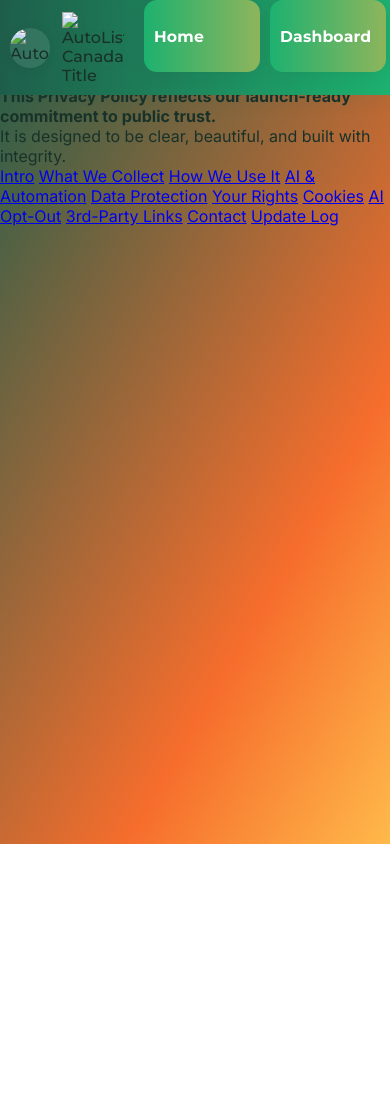
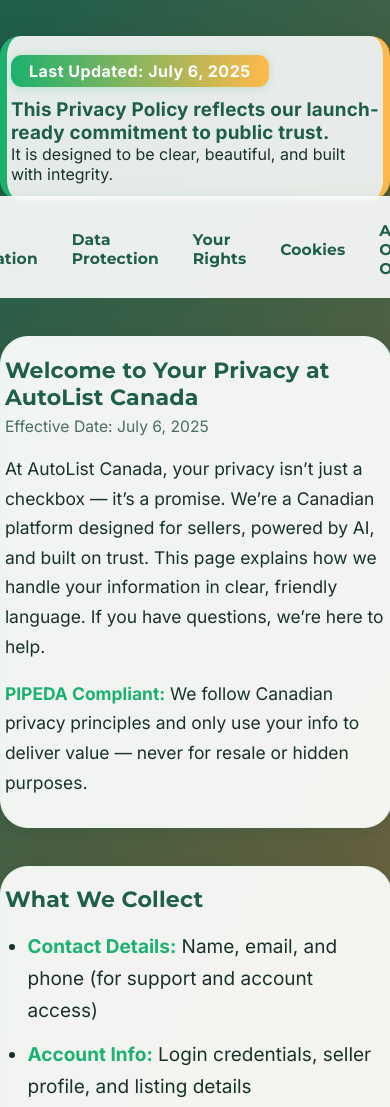
Before and after one commit to autolistcanada/autolistcanada, a plain HTML site: page privacy.html in a window 390 px wide. Shown: the top 1107 px of the page. Before the commit the page ends 844 px from the top, so only its background shows below. Drawn offline with Linux system fonts and the light colour scheme.

Commit message:
Update privacy.html

```diff
--- a/privacy.html
+++ b/privacy.html
@@ -29,185 +29,221 @@
       align-items: stretch;
       justify-content: flex-start;
     }
-    /* --- Sidebar Styles (ai-tools.html parity) --- */
-    .alc-sidebar {
-      position: fixed;
-      top: 0; left: 0;
-      width: 270px;
-      height: 100vh;
-      background: url('/assets/sidebar-background.png') center/cover no-repeat, linear-gradient(135deg, #1e5e4b 0%, #1db16f 100%);
-      background-blend-mode: multiply;
-      box-shadow: 2px 0 24px 0 rgba(32,44,32,0.13);
+    .header-callout {
+      margin: 0 auto 32px auto;
+      max-width: 820px;
+      background: rgba(255,255,255,0.88);
+      box-shadow: 0 4px 32px 0 rgba(32,44,32,0.11), 0 1.5px 8px #1e5e4b22;
+      border-radius: 20px;
+      padding: 2.1em 2.2em 2em 2.2em;
+      position: relative;
+      top: 36px;
+      z-index: 2;
+      border-left: 7px solid #1db16f;
+      border-right: 7px solid #ffb94a;
+      backdrop-filter: blur(4px);
+      text-align: left;
+      animation: fadeIn 1.2s cubic-bezier(.4,0,.2,1);
+    }
+    .header-callout strong {
+      color: #1e5e4b;
+      font-weight: 700;
+      font-size: 1.18em;
+      letter-spacing: 0.01em;
+    }
+    .header-callout .date {
+      display: inline-block;
+      background: linear-gradient(90deg, #1db16f 0%, #ffb94a 100%);
+      color: #fff;
+      border-radius: 11px;
+      font-weight: 600;
+      font-size: 1em;
+      padding: 6px 18px 6px 18px;
+      margin-bottom: 0.7em;
+      margin-right: 0.6em;
+      box-shadow: 0 1px 8px #1db16f33;
+      letter-spacing: 0.03em;
+    }
+    .sticky-nav {
+      position: sticky;
+      top: 0;
+      left: 0;
+      width: 100vw;
+      background: rgba(255,255,255,0.90);
+      box-shadow: 0 2px 20px #1e5e4b11;
+      z-index: 50;
+      display: flex;
+      justify-content: center;
+      align-items: center;
+      padding: 0.7em 0 0.3em 0;
+      gap: 0.5em;
+      overflow-x: auto;
+      border-bottom: 1.5px solid #e7f5ee;
+      backdrop-filter: blur(5px);
+    }
+    .sticky-nav a {
+      display: inline-block;
+      color: #1e5e4b;
+      font-family: 'Montserrat', 'Inter', Arial, sans-serif;
+      font-weight: 600;
+      font-size: 1.04em;
+      padding: 8px 18px;
+      margin: 0 2px;
+      border-radius: 12px;
+      text-decoration: none;
+      letter-spacing: 0.01em;
+      transition: background 0.17s, color 0.17s;
+      position: relative;
+    }
+    .sticky-nav a.active, .sticky-nav a:focus {
+      background: linear-gradient(90deg, #1db16f 0%, #ffb94a 100%);
+      color: #fff;
+      box-shadow: 0 2px 8px #1db16f33;
+      outline: none;
+    }
+    .sticky-nav a:hover {
+      background: #e7f5ee;
+      color: #e05a13;
+    }
+    @media (max-width: 700px) {
+      .header-callout { padding: 1.1em 1em 1em 1em; }
+      .sticky-nav { font-size: 0.98em; padding: 0.5em 0 0.2em 0; }
+      .sticky-nav a { padding: 7px 11px; font-size: 0.99em; }
+    }
+    .main-content {
+      width: 100vw;
+      max-width: 100vw;
+      margin: 0;
+      padding: 0;
       display: flex;
       flex-direction: column;
       align-items: center;
-      z-index: 1000;
-      transition: left 0.22s cubic-bezier(.4,0,.2,1);
+    }
+    .glass-section {
+      width: 100%;
+      max-width: 800px;
+      margin: 38px auto 0 auto;
+      background: rgba(255,255,255,0.93);
+      border-radius: 28px;
+      box-shadow: 0 8px 40px 0 rgba(32,44,32,0.13), 0 2px 12px #1e5e4b22;
+      padding: 2.7em 2.2em 2.2em 2.2em;
+      position: relative;
+      overflow: hidden;
+      backdrop-filter: blur(5px);
+      animation: fadeInUp 1.1s cubic-bezier(.4,0,.2,1);
+      border: 1.5px solid #e7f5ee;
+    }
+    .glass-section h2 {
       font-family: 'Montserrat', 'Inter', Arial, sans-serif;
+      font-size: 1.38em;
+      color: #1e5e4b;
+      margin-top: 0;
+      margin-bottom: 0.6em;
+      font-weight: 700;
+      letter-spacing: 0.01em;
     }
-    .alc-sidebar-top {
-      width: 100%;
+    .glass-section p, .glass-section ul, .glass-section li {
+      font-size: 1.09em;
+      color: #18322a;
+      line-height: 1.7;
+      margin-bottom: 0.6em;
+    }
+    .glass-section ul { padding-left: 1.3em; }
+    .glass-section strong { color: #1db16f; }
+    .glass-section .subtext {
+      font-size: 0.98em;
+      color: #4b6e61;
+      margin-top: -0.4em;
+      margin-bottom: 0.7em;
+      display: block;
+    }
+    .rights-section {
+      margin: 44px auto 0 auto;
+      max-width: 800px;
+      background: rgba(255,255,255,0.98);
+      border-radius: 30px;
+      box-shadow: 0 8px 40px 0 rgba(32,44,32,0.15), 0 2px 12px #1db16f33;
+      border: 2.5px solid #1db16f;
+      padding: 2.7em 2.2em 2.2em 2.2em;
+      position: relative;
+      overflow: hidden;
+      backdrop-filter: blur(6px);
+      animation: fadeInUp 1.2s cubic-bezier(.4,0,.2,1);
+    }
+    .rights-section h2 {
+      color: #1db16f;
+      font-size: 1.32em;
+      font-weight: 700;
+      margin-bottom: 0.9em;
+      letter-spacing: 0.02em;
+    }
+    .rights-list {
       display: flex;
-      flex-direction: column;
-      align-items: center;
-      padding-top: 38px;
-      padding-bottom: 28px;
-      gap: 17px;
-      backdrop-filter: blur(2.5px);
+      flex-wrap: wrap;
+      gap: 1.2em 2em;
+      margin: 0; padding: 0;
+      list-style: none;
+      justify-content: flex-start;
     }
-    .alc-sidebar-logo {
-      width: 67px; height: 67px;
-      border-radius: 50%;
-      box-shadow: 0 2px 12px 0 rgba(32,44,32,0.10);
-      background: rgba(255,255,255,0.10);
-      object-fit: contain;
+    .rights-list li {
+      flex: 1 1 220px;
+      display: flex;
+      align-items: flex-start;
+      gap: 0.7em;
+      background: linear-gradient(90deg, #e7f5ee 0%, #fff 100%);
+      border-radius: 16px;
+      box-shadow: 0 2px 8px #1db16f11;
+      padding: 1.1em 1.3em;
+      margin-bottom: 0.5em;
+      font-size: 1.1em;
+      border-left: 5px solid #1db16f;
+      transition: box-shadow 0.17s;
     }
-    .alc-sidebar-title {
-      width: 142px; height: auto; margin-top: 2px; object-fit: contain;
-      filter: drop-shadow(0 1px 4px rgba(80,60,30,0.07));
+    .rights-list li:hover {
+      box-shadow: 0 4px 16px #1db16f22;
+      background: #e7f5ee;
     }
-    .alc-sidebar-nav {
-      width: 100%;
-      display: flex;
-      flex-direction: column;
-      gap: 9px;
-      margin-top: 14px;
-      padding: 0 18px 0 18px;
+    .rights-list .icon {
+      font-size: 1.5em;
+      margin-right: 0.2em;
+      margin-top: 0.08em;
+      flex-shrink: 0;
     }
-    .alc-sidebar-btn {
-      display: flex; align-items: center; position: relative;
-      padding: 14px 22px;
-      font-family: 'Montserrat', 'Inter', Arial, sans-serif;
-      font-size: 1.07em;
-      font-weight: 600;
-      color: #fff;
-      background: linear-gradient(90deg, #1db16f 0%, #ffb94a 100%);
-      background-size: 200% 100%;
-      background-position: 0 0;
-      border: none;
-      border-radius: 18px;
-      margin-bottom: 2px;
-      text-decoration: none;
-      letter-spacing: 0.01em;
-      box-shadow: 0 3px 18px 0 rgba(32,44,32,0.08);
-      transition:
-        background 0.22s cubic-bezier(.4,0,.2,1),
-        color 0.17s,
-        box-shadow 0.18s,
-        transform 0.14s;
-      cursor: pointer;
-      outline: none;
-      min-height: 48px;
-      user-select: none;
-      overflow: hidden;
-      position: relative;
+    .rights-list .title {
+      font-weight: 700;
+      color: #1e5e4b;
+      margin-right: 0.2em;
     }
-    .alc-sidebar-btn:focus-visible {
-      box-shadow: 0 0 0 3px #ffb94a66;
-      z-index: 2;
-    }
-    .alc-sidebar-btn:hover, .alc-sidebar-btn:focus {
-      background-position: 100% 0;
-      color: #1e5e4b;
-      box-shadow: 0 4px 18px 0 #ffb94a44, 0 2px 8px #1db16f33;
-      transform: translateX(3px) scale(1.03);
-    }
-    .alc-sidebar-btn.active, .alc-sidebar-btn:active {
-      background: linear-gradient(90deg, #ffb94a 0%, #1db16f 100%);
-      color: #1e5e4b;
-      box-shadow: 0 6px 24px 0 #ffb94a55, 0 2px 8px #1db16f33;
-      border: 2.5px solid #ffb94a;
-      font-weight: 700;
-      z-index: 2;
-    }
-    @media (max-width: 1000px) {
-      .alc-sidebar { width: 210px; }
-      .alc-sidebar-logo { width: 54px; height: 54px; }
-      .alc-sidebar-title { width: 98px; }
-      .alc-sidebar-btn { font-size: 0.99em; padding: 12px 13px; }
-    }
-    /* --- Responsive: Mobile collapses to topnav --- */
-    .alc-sidebar-mobile {
-      position: fixed;
-      left: 0; top: 0;
-      width: 100vw;
-      height: auto;
-      min-height: unset;
-      flex-direction: row;
-      align-items: flex-start;
-      background: url('/assets/sidebar-background.png') center/cover no-repeat, linear-gradient(90deg, #1e5e4b 0%, #1db16f 100%);
-      box-shadow: 0 4px 18px #1e5e4b11;
-      z-index: 1002;
-      padding: 0;
-      overflow-x: auto;
-      overflow-y: visible;
-    }
-    .alc-sidebar-mobile .alc-sidebar-top {
-      flex-direction: row;
-      padding: 10px 8px 10px 10px;
-      gap: 12px;
-      width: auto;
-    }
-    .alc-sidebar-mobile .alc-sidebar-logo { width: 40px; height: 40px; }
-    .alc-sidebar-mobile .alc-sidebar-title { width: 62px; }
-    .alc-sidebar-mobile .alc-sidebar-nav {
-      flex-direction: row;
-      gap: 0.5em;
-      padding: 0 0 0 0;
-      margin: 0 0 0 12px;
-      width: auto;
-    }
-    .alc-sidebar-mobile .alc-sidebar-btn {
-      font-size: 0.98em;
-      padding: 10px 10px;
-      min-width: 96px;
-      margin-bottom: 0;
-      margin-right: 2px;
-      border-radius: 13px;
-    }
-    /* --- Main content shift for sidebar --- */
-    .alc-main-content {
-      margin-left: 270px;
-      transition: margin-left 0.22s cubic-bezier(.4,0,.2,1);
-    }
-    @media (max-width: 1000px) {
-      .alc-main-content { margin-left: 210px; }
-    }
-    @media (max-width: 800px) {
-      .alc-sidebar { display: none; }
-      .alc-main-content { margin-left: 0; }
-      .alc-sidebar-mobile { display: flex !important; }
-      .alc-main-mobile { margin-top: 88px; }
+    @media (max-width: 900px) {
+      .glass-section, .rights-section { max-width: 98vw; padding: 2em 4vw 1.5em 4vw; }
+      .header-callout { max-width: 98vw; padding: 1.5em 4vw 1.2em 4vw; }
     }
     @media (max-width: 600px) {
-      .alc-main-mobile { margin-top: 66px; }
+      .glass-section, .rights-section { padding: 1.2em 1vw 1.2em 1vw; }
+      .header-callout { padding: 1.2em 1vw 1em 1vw; }
+      .rights-list { flex-direction: column; gap: 1em 0; }
     }
-    /* --- Privacy Page Styles (unchanged) --- */
-    /* ... your existing privacy CSS remains here ... */
+    @keyframes fadeInUp {
+      0% { opacity: 0; transform: translateY(36px); }
+      100% { opacity: 1; transform: translateY(0); }
+    }
+    @keyframes fadeIn {
+      0% { opacity: 0; }
+      100% { opacity: 1; }
+    }
+    .update-log {
+      font-size: 0.98em;
+      color: #4b6e61;
+      background: #e7f5ee;
+      border-radius: 12px;
+      padding: 1.1em 1.5em;
+      margin-top: 1.2em;
+      box-shadow: 0 2px 8px #1db16f11;
+      border-left: 4px solid #ffb94a;
+    }
   </style>
 </head>
 <body>
-  <!-- Sidebar START -->
-  <aside id="sidebar" class="alc-sidebar" role="navigation" aria-label="Main Navigation">
-    <div class="alc-sidebar-top">
-      <img src="/assets/sidebar-logo.png" alt="AutoList Canada Logo" class="alc-sidebar-logo" />
-      <img src="/assets/sidebar-title.png" alt="AutoList Canada Title" class="alc-sidebar-title" />
-    </div>
-    <nav class="alc-sidebar-nav">
-      <a href="index.html" class="alc-sidebar-btn" id="nav-home">Home</a>
-      <a href="dashboard.html" class="alc-sidebar-btn" id="nav-dashboard">Dashboard</a>
-      <a href="listings.html" class="alc-sidebar-btn" id="nav-listings">Listings</a>
-      <a href="ai-tools.html" class="alc-sidebar-btn" id="nav-ai-tools">AI Tools</a>
-      <a href="faq.html" class="alc-sidebar-btn" id="nav-faq">FAQ</a>
-      <a href="privacy.html" class="alc-sidebar-btn active" id="nav-privacy">Privacy Policy</a>
-      <a href="terms.html" class="alc-sidebar-btn" id="nav-terms">Terms of Use</a>
-      <a href="connections.html" class="alc-sidebar-btn" id="nav-connections">Connections</a>
-      <a href="contact.html" class="alc-sidebar-btn" id="nav-contact">Contact</a>
-    </nav>
-  </aside>
-  <!-- Sidebar END -->
-  <div class="alc-main-content">
-    <!-- Everything below here is your original privacy page content -->
   <div class="header-callout">
     <span class="date">Last Updated: July 6, 2025</span><br>
     <strong>This Privacy Policy reflects our launch-ready commitment to public trust.</strong><br>
@@ -227,37 +263,100 @@
     <a href="#updatelog" class="navlink">Update Log</a>
   </nav>
   <main class="main-content">
-      <!-- ... your privacy policy sections, unchanged ... -->
-      <!-- (Insert all your privacy sections here, as in your original code) -->
+    <section class="glass-section" id="intro">
+      <h2>Welcome to Your Privacy at AutoList Canada</h2>
+      <span class="subtext">Effective Date: July 6, 2025</span>
+      <p>
+        At AutoList Canada, your privacy isn’t just a checkbox — it’s a promise. We’re a Canadian platform designed for sellers, powered by AI, and built on trust. This page explains how we handle your information in clear, friendly language. If you have questions, we’re here to help.
+      </p>
+      <p><strong>PIPEDA Compliant:</strong> We follow Canadian privacy principles and only use your info to deliver value — never for resale or hidden purposes.</p>
+    </section>
+    <section class="glass-section" id="collect">
+      <h2>What We Collect</h2>
+      <ul>
+        <li><strong>Contact Details:</strong> Name, email, and phone (for support and account access)</li>
+        <li><strong>Account Info:</strong> Login credentials, seller profile, and listing details</li>
+        <li><strong>Usage Data:</strong> How you use AutoList Canada (to improve your experience)</li>
+        <li><strong>Device Info:</strong> Browser, device type, and region (for security and analytics)</li>
+        <li><strong>Support Chats:</strong> Messages with our team (so we can help you better)</li>
+      </ul>
+    </section>
+    <section class="glass-section" id="use">
+      <h2>How We Use It</h2>
+      <ul>
+        <li>To create and manage your account</li>
+        <li>To help you list, edit, and optimize your inventory</li>
+        <li>To send important updates or offers (you can opt out anytime)</li>
+        <li>To improve our platform with anonymous analytics</li>
+        <li>To keep your experience secure and smooth</li>
+      </ul>
+      <span class="subtext">We do <strong>not</strong> sell your data. Ever.</span>
+    </section>
+    <section class="glass-section" id="ai">
+      <h2>AI Processing & Automation</h2>
+      <p>
+        Our AI features help you write listings, suggest improvements, and save time. We use AI (including models from OpenAI) only to enhance your experience — never to make binding decisions or replace your judgment.
+      </p>
+      <ul>
+        <li>AI suggestions are always optional</li>
+        <li>You can request a human review at any time</li>
+        <li>Your data is <strong>never</strong> sold or shared with AI providers for their own use</li>
+      </ul>
+    </section>
+    <section class="glass-section" id="security">
+      <h2>Data Protection Measures</h2>
+      <ul>
+        <li>All data is encrypted in transit (SSL) and at rest</li>
+        <li>We use secure Canadian cloud infrastructure</li>
+        <li>Access to your info is strictly limited to trusted staff</li>
+        <li>We audit our systems regularly for safety</li>
+      </ul>
+      <span class="subtext">We treat your data like we’d want ours treated: with respect and care.</span>
+    </section>
+    <section class="rights-section" id="rights">
+      <h2>Your Rights</h2>
+      <ul class="rights-list">
+        <li><span class="icon">✅</span> <span class="title">Access Your Data</span> – See what we’ve stored</li>
+        <li><span class="icon">🧠</span> <span class="title">AI Opt-Out</span> – Request a human review of AI outputs</li>
+        <li><span class="icon">🔐</span> <span class="title">Delete Your Info</span> – Ask for your data to be erased</li>
+        <li><span class="icon">❌</span> <span class="title">Withdraw Consent</span> – You can opt out of tools anytime</li>
+        <li><span class="icon">🔄</span> <span class="title">Correct Mistakes</span> – Request data updates if info is wrong</li>
+      </ul>
+      <span class="subtext">To exercise any right, just email us — no forms, no runaround.</span>
+    </section>
+    <section class="glass-section" id="cookies">
+      <h2>Cookie Use</h2>
+      <p>
+        We use cookies to keep you logged in, remember your preferences, and understand how you use AutoList Canada. You can manage cookies in your browser settings. No creepy tracking — just tools to make things work better.
+      </p>
+    </section>
+    <section class="glass-section" id="optout">
+      <h2>AI Opt-Out & Human Review</h2>
+      <p>
+        Want to skip AI suggestions? No problem. You can opt out of AI-powered features at any time. If you do, a real person will review your requests or listings instead.
+      </p>
+      <span class="subtext">We believe in human judgment — always.</span>
+    </section>
+    <section class="glass-section" id="thirdparty">
+      <h2>Third-Party Links Notice</h2>
+      <p>
+        Sometimes we link to other sites for your convenience. We can’t control their privacy practices — so check their policies before sharing info. We only partner with platforms we trust.
+      </p>
+    </section>
+    <section class="glass-section" id="contact">
+      <h2>Contact Info</h2>
+      <p>
+        Any questions, concerns, or requests? Reach our privacy team at <a href="mailto:support@autolistcanada.ca">support@autolistcanada.ca</a>. We’re real people, and we always reply.
+      </p>
+    </section>
+    <section class="glass-section" id="updatelog">
+      <h2>Update Log</h2>
+      <div class="update-log">
+        <strong>July 6, 2025:</strong> Launch version of our Privacy Policy. Designed for clarity, trust, and Canadian sellers.
+      </div>
+    </section>
   </main>
-  </div>
   <script>
-    // Sidebar active highlight logic (matches ai-tools.html)
-    (function() {
-      var sidebarBtns = document.querySelectorAll('.alc-sidebar-btn');
-      sidebarBtns.forEach(function(btn) {
-        btn.classList.remove('active');
-      });
-      var activeBtn = document.getElementById('nav-privacy');
-      if(activeBtn) activeBtn.classList.add('active');
-    })();
-    // Responsive sidebar to topnav on mobile
-    (function() {
-      function handleSidebar() {
-        var sidebar = document.getElementById('sidebar');
-        var main = document.querySelector('.alc-main-content');
-        if(window.innerWidth <= 800) {
-          sidebar.classList.add('alc-sidebar-mobile');
-          main.classList.add('alc-main-mobile');
-        } else {
-          sidebar.classList.remove('alc-sidebar-mobile');
-          main.classList.remove('alc-main-mobile');
-        }
-      }
-      window.addEventListener('resize', handleSidebar);
-      window.addEventListener('DOMContentLoaded', handleSidebar);
-      handleSidebar();
-    })();
     // Sticky nav active link logic
     (function() {
       const navlinks = Array.from(document.querySelectorAll('.sticky-nav .navlink'));
```
Lines whose indentation alone changed are shown as unchanged.
